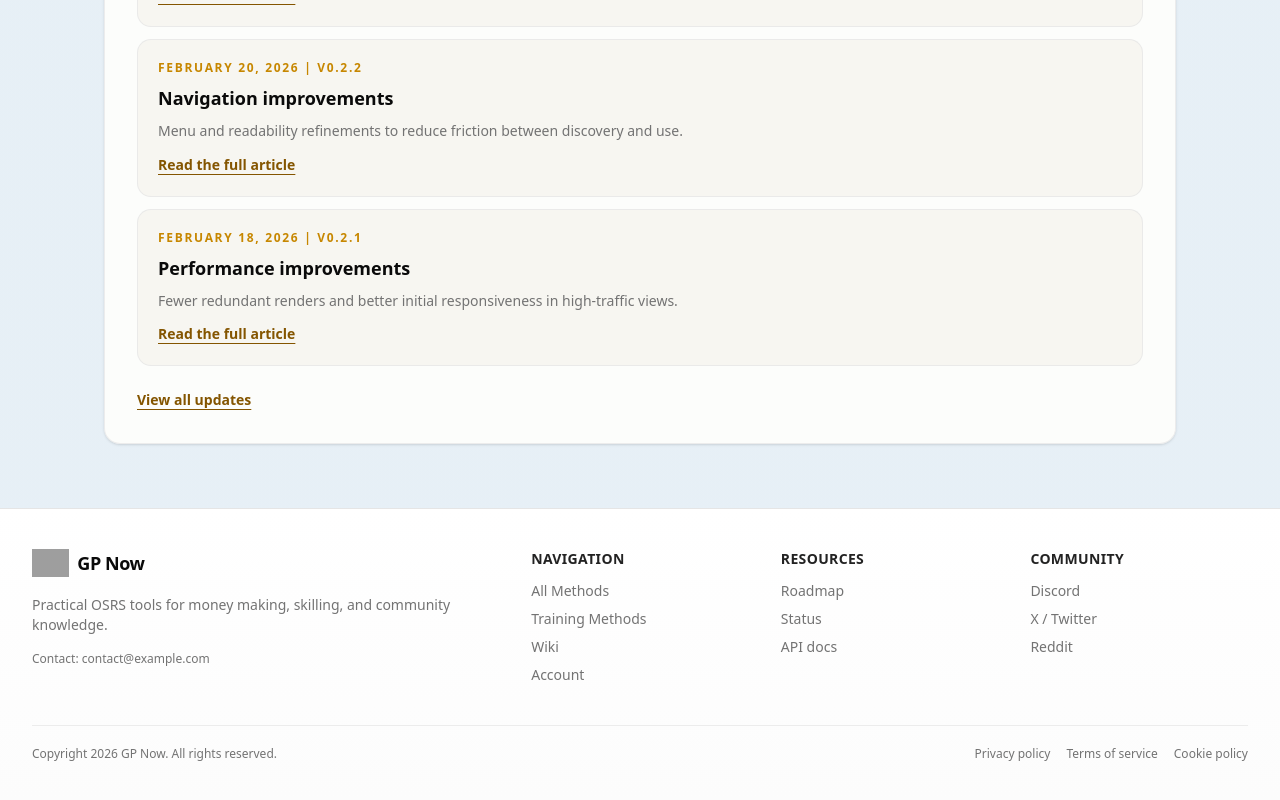
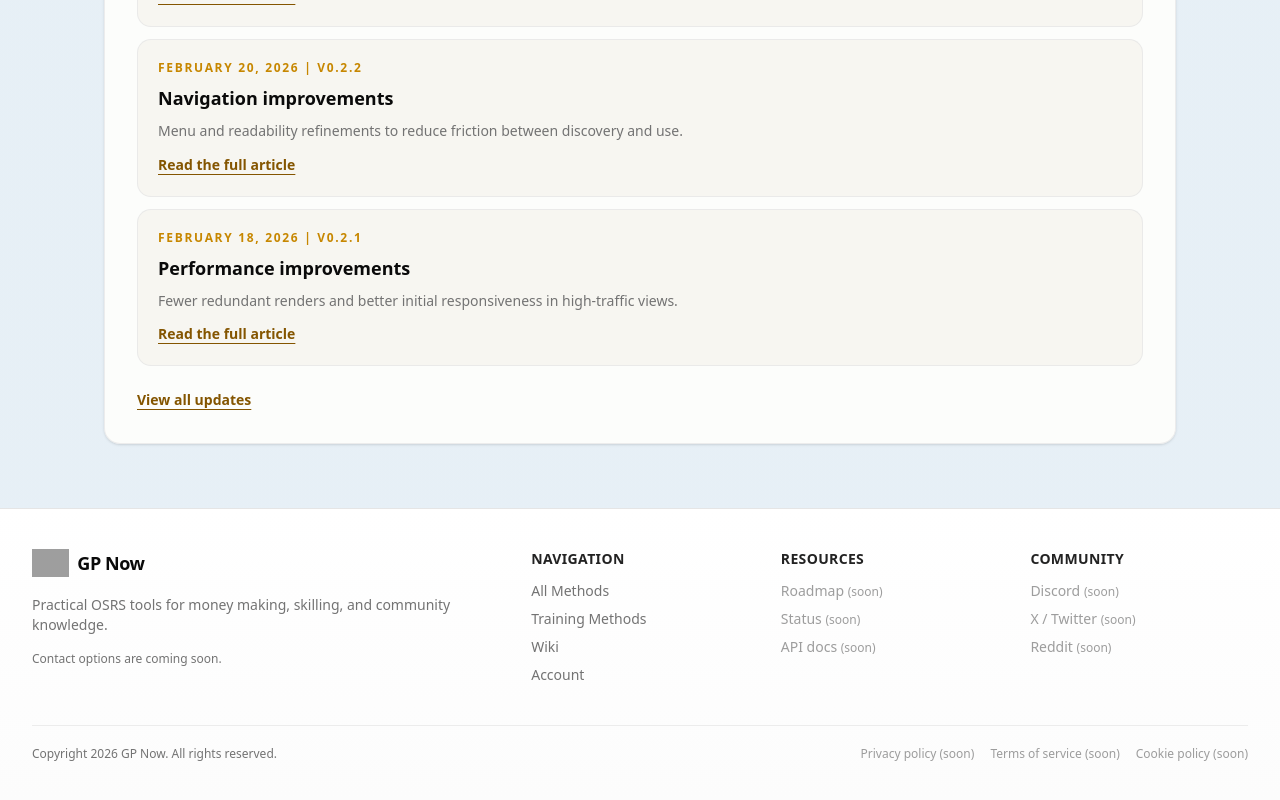
Before and after one commit to CarmineBD/osrstool-frontend, a React (Vite) app: page / in a window 1280 px wide. Shown: the part 2231-3031 px from the top of the page. Built offline with nearby package versions, Linux system fonts and the light colour scheme; no server answers; grey boxes are pictures that could not be loaded.

Commit message:
fix: address changelog and review feedback

```diff
--- a/scripts/generate-release-changelog.mjs
+++ b/scripts/generate-release-changelog.mjs
@@ -133,7 +133,7 @@ function extractUserFacingItems(body) {
     .filter(Boolean);
 }
 
-function categoryForPr(pr) {
+function categoryForPr(pr, hasUserFacingItems) {
   const labels = pr.labels.map((label) => label.name);
 
   if (labels.includes("release:feature")) {
@@ -149,6 +149,10 @@ function categoryForPr(pr) {
   }
 
   const { type } = parseConventionalTitle(pr.title);
+  if (!type && hasUserFacingItems) {
+    return "Improved";
+  }
+
   if (!type || EXCLUDED_TYPES.has(type)) {
     return null;
   }
@@ -164,6 +168,14 @@ function shouldExcludePr(pr) {
 function fallbackItemFromTitle(title) {
   const { subject } = parseConventionalTitle(title);
   return subject.charAt(0).toUpperCase() + subject.slice(1);
+}
+
+function toTsString(value) {
+  return JSON.stringify(value);
+}
+
+function escapeRegExp(value) {
+  return value.replace(/[.*+?^${}()|[\]\\]/g, "\\$&");
 }
 
 function markdownForEntry({ version, title, summary, groupedItems }) {
@@ -186,13 +198,13 @@ ${sections}
 
 function buildIndexEntry({ slug, date, version, title, summary, fileName }) {
   return `  {
-    slug: "${slug}",
-    date: "${date}",
-    version: "${version}",
-    title: "${title}",
+    slug: ${toTsString(slug)},
+    date: ${toTsString(date)},
+    version: ${toTsString(version)},
+    title: ${toTsString(title)},
     summary:
-      "${summary}",
-    fileName: "${fileName}",
+      ${toTsString(summary)},
+    fileName: ${toTsString(fileName)},
   },
 `;
 }
@@ -200,8 +212,9 @@ function buildIndexEntry({ slug, date, version, title, summary, fileName }) {
 function upsertIndexEntry(entry) {
   const current = readFileSync(CHANGELOG_INDEX, "utf8");
   const nextEntry = buildIndexEntry(entry);
+  const escapedSlugLiteral = escapeRegExp(toTsString(entry.slug));
   const existingEntry = new RegExp(
-    `  \\{\\n    slug: "${entry.slug}",[\\s\\S]*?\\n  \\},\\n`,
+    `  \\{\\n    slug: ${escapedSlugLiteral},[\\s\\S]*?\\n  \\},\\n`,
     "m"
   );
 
@@ -272,12 +285,12 @@ function main() {
       continue;
     }
 
-    const category = categoryForPr(pr);
+    const items = extractUserFacingItems(pr.body);
+    const category = categoryForPr(pr, items.length > 0);
     if (!category) {
       continue;
     }
 
-    const items = extractUserFacingItems(pr.body);
     const releaseItems = items.length > 0 ? items : [fallbackItemFromTitle(pr.title)];
 
     for (const item of releaseItems) {
--- a/src/components/Footer.tsx
+++ b/src/components/Footer.tsx
@@ -8,22 +8,34 @@ const navigationLinks = [
 ] as const;
 
 const resourceLinks = [
-  { label: "Roadmap", href: "https://example.com/roadmap" },
-  { label: "Status", href: "https://status.example.com" },
-  { label: "API docs", href: "https://docs.example.com" },
+  { label: "Roadmap" },
+  { label: "Status" },
+  { label: "API docs" },
 ] as const;
 
 const communityLinks = [
-  { label: "Discord", href: "https://discord.gg/TODO" },
-  { label: "X / Twitter", href: "https://x.com/TODO" },
-  { label: "Reddit", href: "https://reddit.com/r/TODO" },
+  { label: "Discord" },
+  { label: "X / Twitter" },
+  { label: "Reddit" },
 ] as const;
 
 const legalLinks = [
-  { label: "Privacy policy", href: "https://example.com/privacy" },
-  { label: "Terms of service", href: "https://example.com/terms" },
-  { label: "Cookie policy", href: "https://example.com/cookies" },
+  { label: "Privacy policy" },
+  { label: "Terms of service" },
+  { label: "Cookie policy" },
 ] as const;
+
+function ComingSoonLink({ label }: { label: string }) {
+  return (
+    <span
+      aria-disabled="true"
+      className="cursor-not-allowed text-muted-foreground/70"
+      title="Coming soon"
+    >
+      {label} <span className="text-xs">(soon)</span>
+    </span>
+  );
+}
 
 export function Footer() {
   const year = new Date().getFullYear();
@@ -46,13 +58,7 @@ export function Footer() {
               knowledge.
             </p>
             <p className="mt-4 text-xs text-muted-foreground">
-              Contact:{" "}
-              <a
-                href="mailto:contact@example.com"
-                className="underline-offset-4 hover:underline"
-              >
-                contact@example.com
-              </a>
+              Contact options are coming soon.
             </p>
           </section>
 
@@ -77,15 +83,8 @@ export function Footer() {
             </h2>
             <ul className="mt-3 space-y-2 text-sm text-muted-foreground">
               {resourceLinks.map((link) => (
-                <li key={link.href}>
-                  <a
-                    href={link.href}
-                    target="_blank"
-                    rel="noreferrer"
-                    className="hover:text-foreground"
-                  >
-                    {link.label}
-                  </a>
+                <li key={link.label}>
+                  <ComingSoonLink label={link.label} />
                 </li>
               ))}
             </ul>
@@ -97,15 +96,8 @@ export function Footer() {
             </h2>
             <ul className="mt-3 space-y-2 text-sm text-muted-foreground">
               {communityLinks.map((link) => (
-                <li key={link.href}>
-                  <a
-                    href={link.href}
-                    target="_blank"
-                    rel="noreferrer"
-                    className="hover:text-foreground"
-                  >
-                    {link.label}
-                  </a>
+                <li key={link.label}>
+                  <ComingSoonLink label={link.label} />
                 </li>
               ))}
             </ul>
@@ -116,15 +108,7 @@ export function Footer() {
           <p>Copyright {year} GP Now. All rights reserved.</p>
           <div className="flex flex-wrap items-center gap-4">
             {legalLinks.map((link) => (
-              <a
-                key={link.href}
-                href={link.href}
-                target="_blank"
-                rel="noreferrer"
-                className="hover:text-foreground"
-              >
-                {link.label}
-              </a>
+              <ComingSoonLink key={link.label} label={link.label} />
             ))}
           </div>
         </div>
--- a/src/features/method-detail/MethodVariantSelector.tsx
+++ b/src/features/method-detail/MethodVariantSelector.tsx
@@ -115,6 +115,7 @@ export function MethodVariantSelector({
   className,
 }: MethodVariantSelectorProps) {
   const [isRailHovered, setIsRailHovered] = useState(false);
+  const [isRailFocused, setIsRailFocused] = useState(false);
   const [isNotViableInfoOpen, setIsNotViableInfoOpen] = useState(false);
   const [isSortMenuOpen, setIsSortMenuOpen] = useState(false);
   const triggerRefs = useRef(new Map<string, HTMLButtonElement>());
@@ -125,7 +126,7 @@ export function MethodVariantSelector({
   const notViableDescription =
     "These methods have extreme market impact. Even in the best case, operating at this one-hour scale may require more than 1 day to fully buy and sell through the market.";
   const isSelectorExpanded =
-    isRailHovered || isNotViableInfoOpen || isSortMenuOpen;
+    isRailHovered || isRailFocused || isNotViableInfoOpen || isSortMenuOpen;
   const expandingPanelClassName =
     "grid transition-[grid-template-rows,opacity,margin] duration-200 ease-out";
   const expandedPanelStateClassName =
@@ -211,6 +212,15 @@ export function MethodVariantSelector({
       <div
         onMouseEnter={() => setIsRailHovered(true)}
         onMouseLeave={() => setIsRailHovered(false)}
+        onFocusCapture={() => setIsRailFocused(true)}
+        onBlurCapture={(event) => {
+          const nextFocusedElement =
+            event.relatedTarget instanceof Node ? event.relatedTarget : null;
+
+          if (!event.currentTarget.contains(nextFocusedElement)) {
+            setIsRailFocused(false);
+          }
+        }}
         className={cn(
           "space-y-4 rounded-xl border border-border/70 bg-card p-6 shadow-sm lg:relative lg:z-50 lg:max-h-[calc(100vh-7rem)] lg:w-[7.5rem] lg:overflow-x-hidden lg:overflow-y-hidden lg:transition-[width,box-shadow] lg:duration-200 lg:ease-out",
           isSelectorExpanded && "lg:w-[19rem] lg:overflow-y-auto lg:shadow-lg",
```
